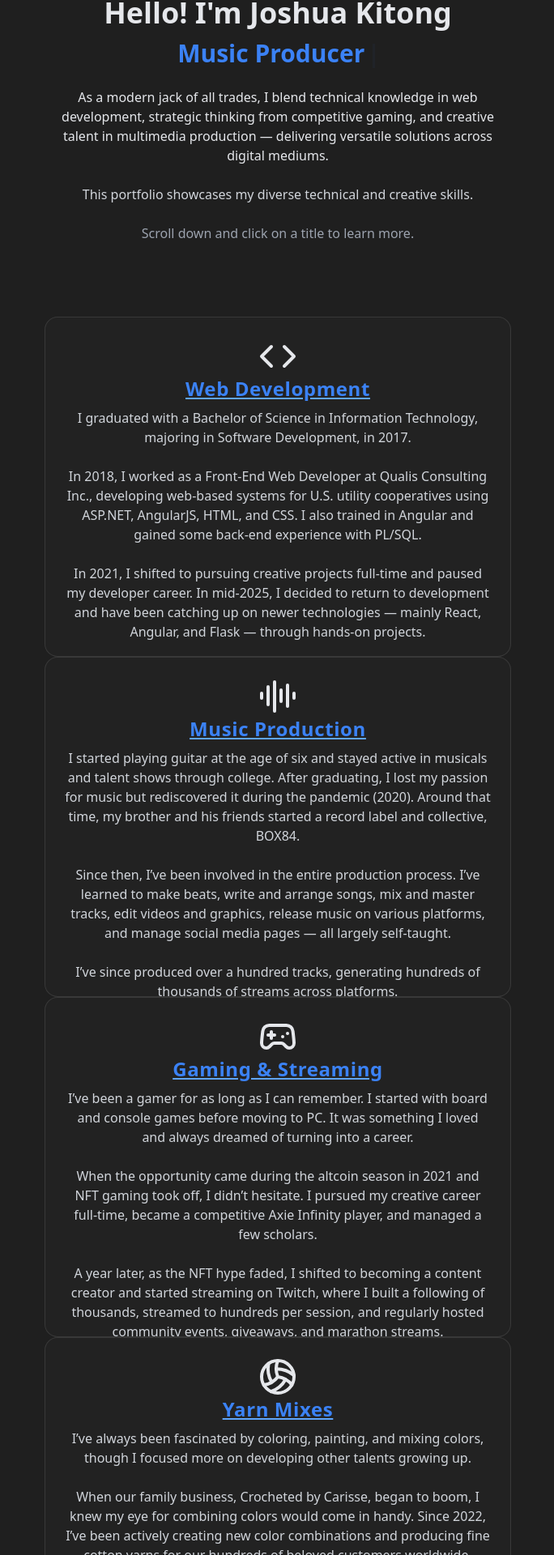
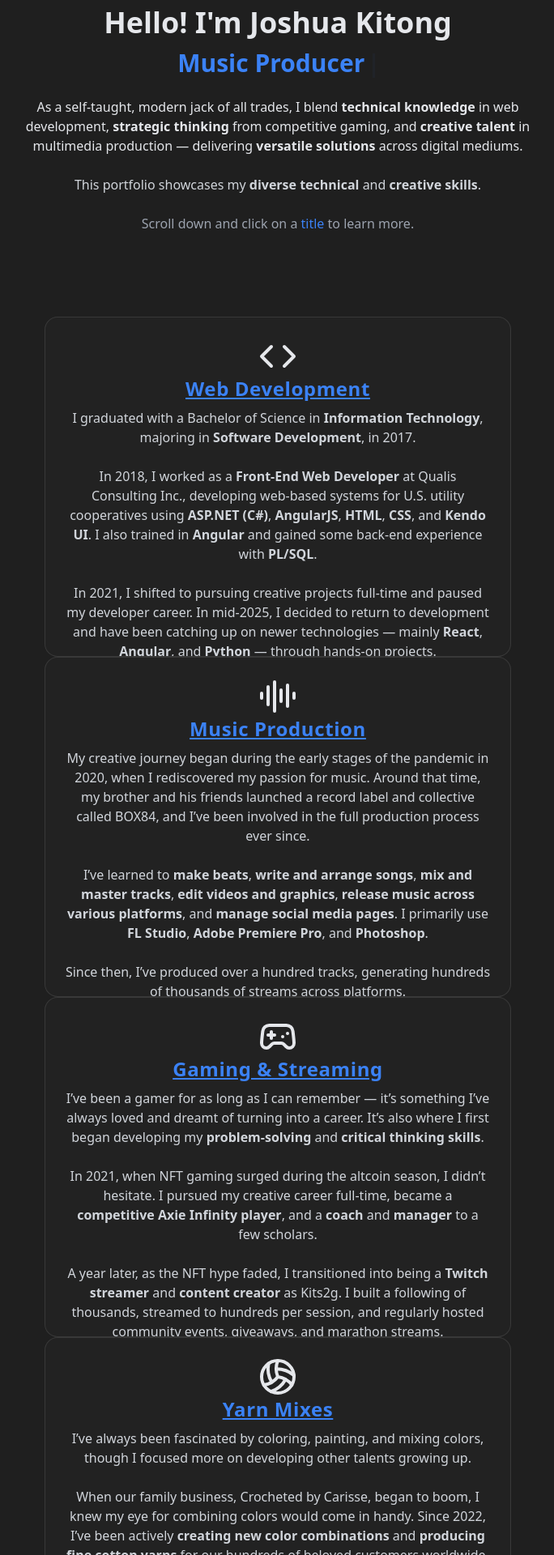
Before and after one commit to joshuakitong/portfolio, a React (Create React App) app: page /#/ in a window 1280 px wide. Shown: the part 252-2172 px from the top of the page at 81% size, without its empty margins (297-981 px from the left). Built offline with nearby package versions, Linux system fonts and the light colour scheme.

Commit message:
docs: update homepage content and emphasize keywords

```diff
--- a/src/pages/Home.jsx
+++ b/src/pages/Home.jsx
@@ -9,35 +9,63 @@ const skills = [
     name: 'Web Development',
     id: 'web',
     icon: <Code size={48} />,
-    summary: 'I graduated with a Bachelor of Science in Information Technology, majoring in Software Development, in 2017.\n\nIn 2018, I worked as a Front-End Web Developer at Qualis Consulting Inc., developing web-based systems for U.S. utility cooperatives using ASP.NET, AngularJS, HTML, and CSS. I also trained in Angular and gained some back-end experience with PL/SQL.\n\nIn 2021, I shifted to pursuing creative projects full-time and paused my developer career. In mid-2025, I decided to return to development and have been catching up on newer technologies — mainly React, Angular, and Flask — through hands-on projects.',
+    summary: (
+    <>
+      I graduated with a Bachelor of Science in <strong>Information Technology</strong>, majoring in <strong>Software Development</strong>, in 2017.<br /><br />
+      In 2018, I worked as a <strong>Front-End Web Developer</strong> at Qualis Consulting Inc., developing web-based systems for U.S. utility cooperatives using <strong>ASP.NET (C#)</strong>, <strong>AngularJS</strong>, <strong>HTML</strong>, <strong>CSS</strong>, and <strong>Kendo UI</strong>. I also trained in <strong>Angular</strong> and gained some back-end experience with <strong>PL/SQL</strong>.<br /><br />
+      In 2021, I shifted to pursuing creative projects full-time and paused my developer career. In mid-2025, I decided to return to development and have been catching up on newer technologies — mainly <strong>React</strong>, <strong>Angular</strong>, and <strong>Python</strong> — through hands-on projects.
+    </>
+    ),
     link: "/webdev",
   },
   {
     name: 'Music Production',
     id: 'music',
     icon: <AudioLines size={48} />,
-    summary: 'I started playing guitar at the age of six and stayed active in musicals and talent shows through college. After graduating, I lost my passion for music but rediscovered it during the pandemic (2020). Around that time, my brother and his friends started a record label and collective, BOX84.\n\nSince then, I’ve been involved in the entire production process. I’ve learned to make beats, write and arrange songs, mix and master tracks, edit videos and graphics, release music on various platforms, and manage social media pages — all largely self-taught.\n\nI’ve since produced over a hundred tracks, generating hundreds of thousands of streams across platforms.',
+    summary: (
+    <>
+      My creative journey began during the early stages of the pandemic in 2020, when I rediscovered my passion for music. Around that time, my brother and his friends launched a record label and collective called BOX84, and I’ve been involved in the full production process ever since.<br /><br />
+      I’ve learned to <strong>make beats</strong>, <strong>write and arrange songs</strong>, <strong>mix and master tracks</strong>, <strong>edit videos and graphics</strong>, <strong>release music across various platforms</strong>, and <strong>manage social media pages</strong>. I primarily use <strong>FL Studio</strong>, <strong>Adobe Premiere Pro</strong>, and <strong>Photoshop</strong>.<br /><br />
+      Since then, I’ve produced over a hundred tracks, generating hundreds of thousands of streams across platforms.
+    </>
+    ),
     link: "/music",
   },
   {
     name: 'Gaming & Streaming',
     id: 'gaming',
     icon: <Gamepad2 size={48} />,
-    summary: 'I’ve been a gamer for as long as I can remember. I started with board and console games before moving to PC. It was something I loved and always dreamed of turning into a career.\n\nWhen the opportunity came during the altcoin season in 2021 and NFT gaming took off, I didn’t hesitate. I pursued my creative career full-time, became a competitive Axie Infinity player, and managed a few scholars.\n\nA year later, as the NFT hype faded, I shifted to becoming a content creator and started streaming on Twitch, where I built a following of thousands, streamed to hundreds per session, and regularly hosted community events, giveaways, and marathon streams.',
+    summary: (
+    <>
+      I’ve been a gamer for as long as I can remember — it’s something I’ve always loved and dreamt of turning into a career. It’s also where I first began developing my <strong>problem-solving</strong> and <strong>critical thinking skills</strong>.<br /><br />
+      In 2021, when NFT gaming surged during the altcoin season, I didn’t hesitate. I pursued my creative career full-time, became a <strong>competitive Axie Infinity player</strong>, and a <strong>coach</strong> and <strong>manager</strong> to a few scholars.<br /><br />
+      A year later, as the NFT hype faded, I transitioned into being a <strong>Twitch streamer</strong> and <strong>content creator</strong> as Kits2g. I built a following of thousands, streamed to hundreds per session, and regularly hosted community events, giveaways, and marathon streams.
+    </>
+    ),
     link: "/gaming",
   },
   {
     name: 'Yarn Mixes',
     id: 'yarn',
     icon: <Volleyball size={48} />,
-    summary: 'I’ve always been fascinated by coloring, painting, and mixing colors, though I focused more on developing other talents growing up.\n\nWhen our family business, Crocheted by Carisse, began to boom, I knew my eye for combining colors would come in handy. Since 2022, I’ve been actively creating new color combinations and producing fine cotton yarns for our hundreds of beloved customers worldwide.',
+    summary: (
+    <>
+      I’ve always been fascinated by coloring, painting, and mixing colors, though I focused more on developing other talents growing up.<br /><br />
+      When our family business, Crocheted by Carisse, began to boom, I knew my eye for combining colors would come in handy. Since 2022, I’ve been actively <strong>creating new color combinations</strong> and <strong>producing fine cotton yarns</strong> for our hundreds of beloved customers worldwide.
+    </>
+    ),
     link: "/yarn",
   },
   {
     name: 'Others',
     id: 'others',
     icon: <Sparkles size={48} />,
-    summary: 'I also have work experience beyond what’s mentioned above. I worked as a sound technician for our family sound system business, as a graphic designer for small organizations like GDG Baguio, and as a transcriptionist for Insight Asia. I’ve taught and coached students in both gaming and music, and I have experience trading cryptocurrencies.\n\nYou can learn more about my various interests and hobbies — books I read, shows I watch, and games I play — in this section.',
+    summary: (
+    <>
+      Other roles I’ve taken on include <strong>sound technician</strong> for our family’s sound system business, <strong>graphic designer</strong> for small organizations like GDG Baguio, <strong>transcriptionist</strong> for Insight Asia, <strong>teacher</strong> and <strong>coach</strong> in both gaming and music, and <strong>cryptocurrency trader</strong>.<br /><br />
+      You can also learn more about my various interests and hobbies — books I read, shows I watch, and games I play — in this section.
+    </>
+    ),
     link: "/others",
   },
 ];
@@ -59,7 +87,7 @@ export default function HomePage() {
   return (
     <motion.div initial={{ opacity: 0, y: -30 }} animate={{ opacity: 1, y: 0 }} exit={{ opacity: 0, y: -30 }} transition={{ duration: 0.5 }} style={{ marginTop: '-16rem' }}>
       <div className="sticky top-0 h-screen flex flex-col items-center justify-center text-center space-y-4 z-0 bg-home">
-        <div className="w-11/12 max-w-xl">
+        <div className="w-11/12 max-w-2xl">
           <motion.div
             ref={introRef}
             style={{ scale: introScale, opacity: introOpacity }}
@@ -93,29 +121,29 @@ export default function HomePage() {
             </motion.h2>
 
             <motion.p
-              className="max-w-xl text-gray-200 pb-6"
+              className="max-w-2xl text-gray-200 pb-6"
               initial={{ opacity: 0, y: 20 }}
               animate={{ opacity: 1, y: 0 }}
               transition={{ delay: 1.2, duration: 0.6 }}
             >
-              As a modern jack of all trades, I blend technical knowledge in web development, strategic thinking from competitive gaming,
-              and creative talent in multimedia production — delivering versatile solutions across digital mediums.
+              As a self-taught, modern jack of all trades, I blend <strong>technical knowledge</strong> in web development, <strong>strategic thinking</strong> from competitive gaming,
+              and <strong>creative talent</strong> in multimedia production — delivering <strong>versatile solutions</strong> across digital mediums.
             </motion.p>
             <motion.p
-              className="max-w-xl text-gray-300 pb-6"
+              className="max-w-2xl text-gray-300 pb-6"
               initial={{ opacity: 0, y: 20 }}
               animate={{ opacity: 1, y: 0 }}
               transition={{ delay: 2, duration: 0.6 }}
             >
-              This portfolio showcases my diverse technical and creative skills.
+              This portfolio showcases my <strong>diverse technical</strong> and <strong>creative skills</strong>.
             </motion.p>
             <motion.p
-              className="max-w-xl text-gray-400"
+              className="max-w-2xl text-gray-400"
               initial={{ opacity: 0, y: 20 }}
               animate={{ opacity: 1, y: 0 }}
               transition={{ delay: 3, duration: 0.6 }}
             >
-              Scroll down and click on a title to learn more.
+              Scroll down and click on a <span className="text-blue-500">title</span> to learn more.
             </motion.p>
           </motion.div>
         </div>
@@ -146,8 +174,8 @@ export default function HomePage() {
             >
               <div>
                 <div className="flex items-center justify-center text-gray-200">{skill.icon}</div>
-                <Link to={skill.link} className="text-sm text-blue-400 hover:text-blue-300 underline">
-                  <h2 className="text-2xl font-bold mb-2 tracking-wide text-blue-500">{skill.name}</h2>
+                <Link to={skill.link} className="text-sm text-blue-500 hover:text-blue-400 underline">
+                  <h2 className="text-2xl font-bold mb-2 tracking-wide text-blue-500 hover:text-blue-400">{skill.name}</h2>
                 </Link>
                 <p className="text-gray-300 text-[12px] sm:text-[12px] md:text-[14px] lg:text-[16px]" style={{ whiteSpace: 'pre-line' }}>{skill.summary}</p>
               </div>
```
